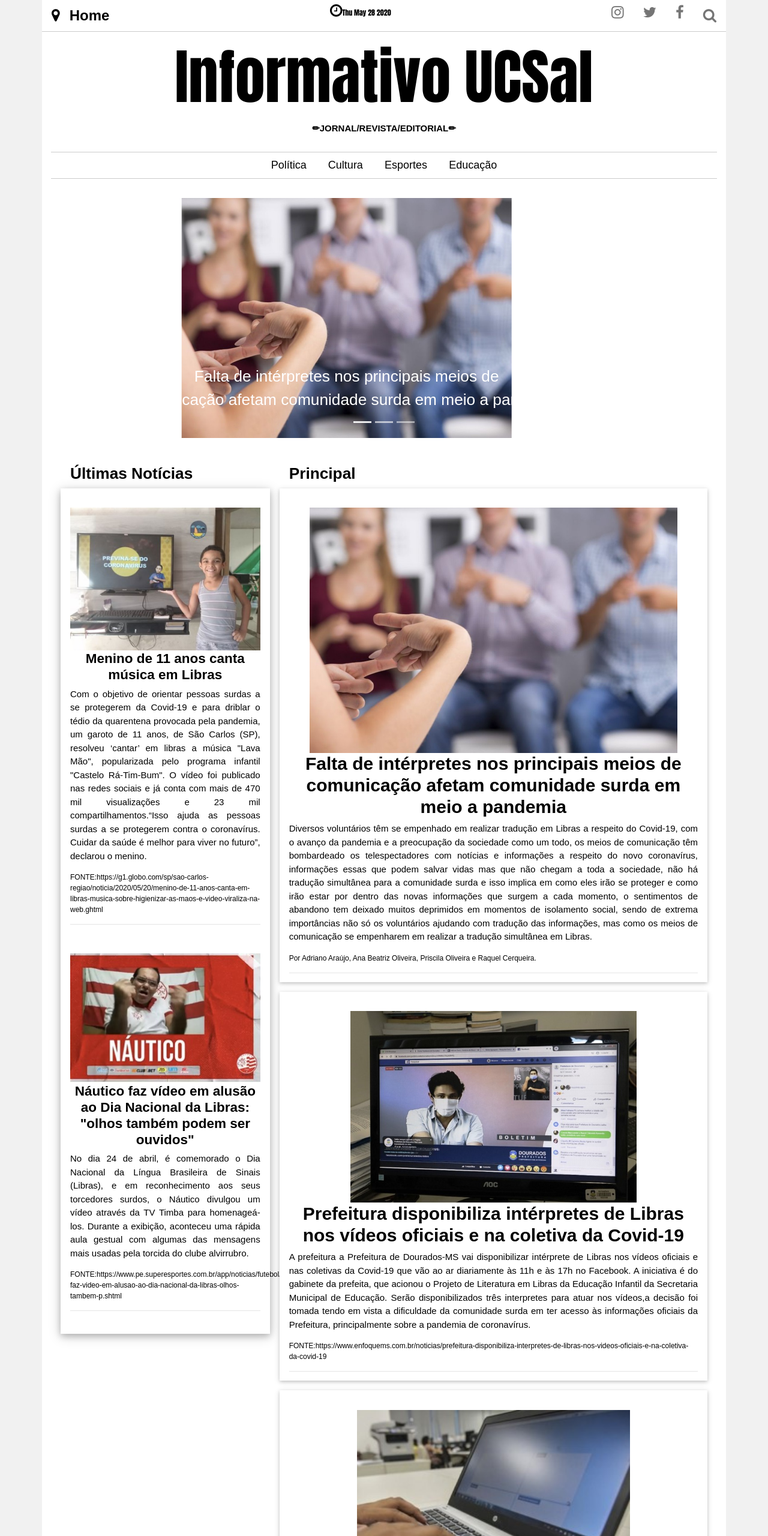
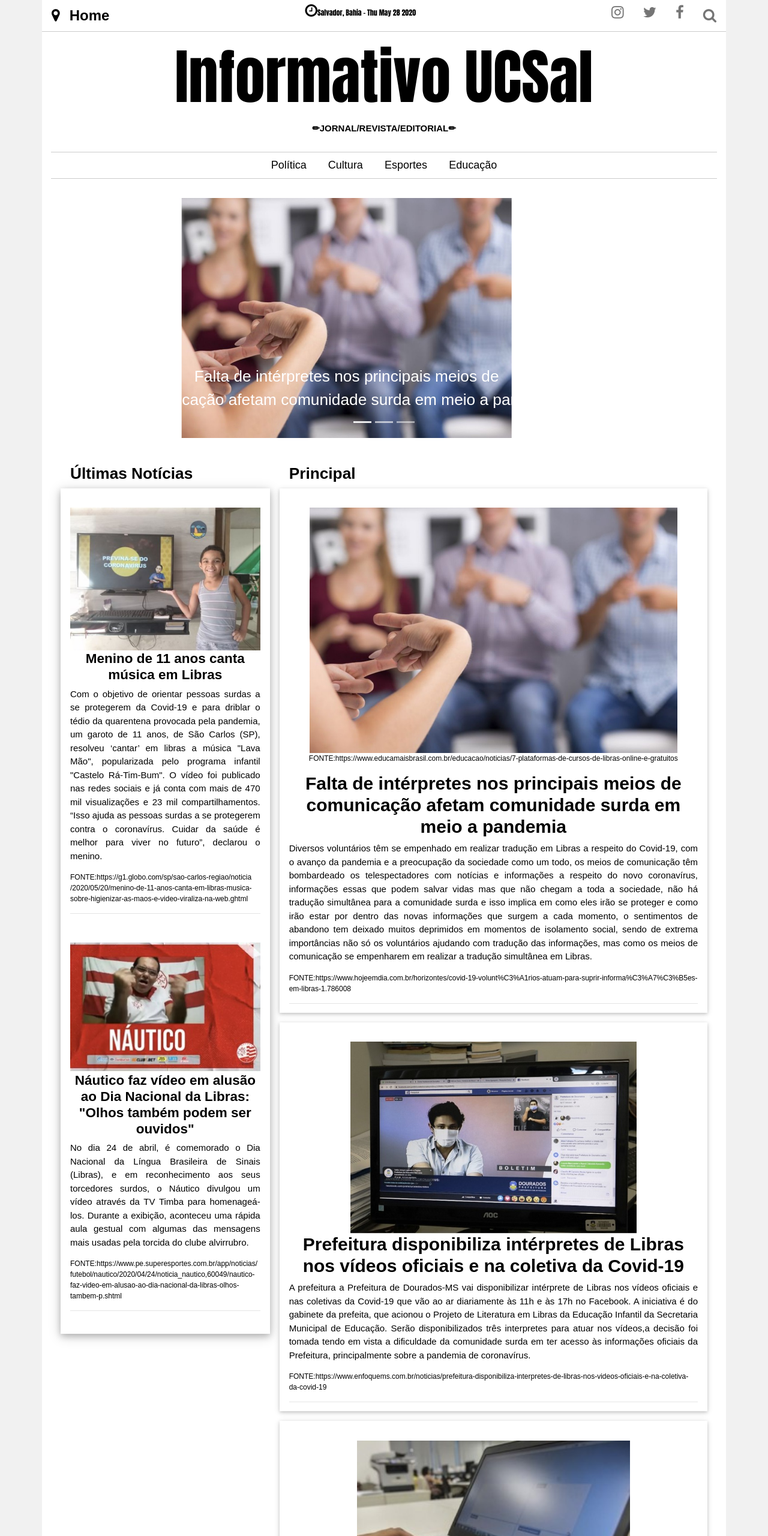
Before and after one commit to adrianoraraujo/libras, a plain HTML site: page web/index.html in a window 1280 px wide. Shown: the top 2560 px of the page at 60% size. Drawn offline with nearby package versions, Linux system fonts and the light colour scheme.

Commit message:
atualização fontes

```diff
--- a/web/index.html
+++ b/web/index.html
@@ -35,7 +35,7 @@ span{
   <div class="row">
 <div class="w3-bar w3-white w3-border-bottom w3-xlarge ">
 
-  <a href="#" class="w3-bar-item w3-button w3-text-black w3-hover-black"><b><i class="fa fa-map-marker w3-margin-right"></i>Home</b></a><i class="fa fa-clock-o"></i><span style="font-size:12px" id="dataDia">Friday, 5 January 2018</span>
+  <a href="#" class="w3-bar-item w3-button w3-text-black w3-hover-black"><b><i class="fa fa-map-marker w3-margin-right"></i>Home</b></a><i class="fa fa-clock-o"></i><span style="font-size:12px" >Salvador, Bahia - </span><span style="font-size:12px" id="dataDia">Friday, 5 January 2018</span>
   <a href="https://www.google.com" class="w3-bar-item w3-button w3-right w3-hover-black w3-text-grey"><i class="fa fa-search"></i></a>
                   <a href="https://www.facebook.com/librasavante" class="w3-bar-item w3-button w3-right w3-hover-black w3-text-grey"><i class="fa fa-facebook w3-right"></i></a>
                   <a href="https://twitter.com/EuAmoLibras" class="w3-bar-item w3-button w3-right w3-hover-black w3-text-grey"><i class="fa fa-twitter w3-right"></i></a>
@@ -123,17 +123,19 @@ span{
           <img src="imagem2.jpg" style="margin-top: 32px; width:100%" alt="some text" >
 
         <h4 class="font-weight-bold">Menino de 11 anos canta música em Libras</h4>
-        <p style="text-align: justify;">Com o objetivo de orientar pessoas surdas a se protegerem da Covid-19 e para driblar o tédio da quarentena provocada pela pandemia, um garoto de 11 anos, de São Carlos (SP), resolveu ‘cantar’ em libras a música "Lava Mão", popularizada pelo programa infantil "Castelo Rá-Tim-Bum". O vídeo foi publicado nas redes sociais e já conta com mais de 470 mil visualizações e 23 mil compartilhamentos.“Isso ajuda as pessoas surdas a se protegerem contra o coronavírus. Cuidar da saúde é melhor para viver no futuro”, declarou o menino.</p>
-        <p style="font-size: 12px ;text-align: justify;">FONTE:https://g1.globo.com/sp/sao-carlos-regiao/noticia/2020/05/20/menino-de-11-anos-canta-em-libras-musica-sobre-higienizar-as-maos-e-video-viraliza-na-web.ghtml</p>
+        <p style="text-align: justify;">Com o objetivo de orientar pessoas surdas a se protegerem da Covid-19 e para driblar o tédio da quarentena provocada pela pandemia, um garoto de 11 anos, de São Carlos (SP), resolveu ‘cantar’ em libras a música "Lava Mão", popularizada pelo programa infantil "Castelo Rá-Tim-Bum". O vídeo foi publicado nas redes sociais e já conta com mais de 470 mil visualizações e 23 mil compartilhamentos. “Isso ajuda as pessoas surdas a se protegerem contra o coronavírus. Cuidar da saúde é melhor para viver no futuro”, declarou o menino.</p>
+        <p style="font-size: 12px ;text-align: justify; margin-bottom: 0px">FONTE:https://g1.globo.com/sp/sao-carlos-regiao/noticia</p>
+        <p style="font-size: 12px ;text-align: justify; margin-top: 0px">/2020/05/20/menino-de-11-anos-canta-em-libras-musica-sobre-higienizar-as-maos-e-video-viraliza-na-web.ghtml</p>
           <hr>
 
         </div>
         <div id="esporte">
          <img src="imagem3.jpg" style="margin-top: 32px; width:100%" alt="some text" >
 
-        <h4 class="font-weight-bold">Náutico faz vídeo em alusão ao Dia Nacional da Libras: "olhos também podem ser ouvidos"</h4>
+        <h4 class="font-weight-bold">Náutico faz vídeo em alusão ao Dia Nacional da Libras: "Olhos também podem ser ouvidos"</h4>
         <p style="text-align: justify;">No dia 24 de abril, é comemorado o Dia Nacional da Língua Brasileira de Sinais (Libras), e em reconhecimento aos seus torcedores surdos, o Náutico divulgou um vídeo através da TV Timba para homenageá-los. Durante a exibição, aconteceu uma rápida aula gestual com algumas das mensagens mais usadas pela torcida do clube alvirrubro.</p>
-        <p style="font-size: 12px ; text-align: justify">FONTE:https://www.pe.superesportes.com.br/app/noticias/futebol/nautico/2020/04/24/noticia_nautico,60049/nautico-faz-video-em-alusao-ao-dia-nacional-da-libras-olhos-tambem-p.shtml</p>
+        <p style="font-size: 12px ;text-align: justify; margin-bottom: 0px">FONTE:https://www.pe.superesportes.com.br/app/noticias/</p>
+        <p style="font-size: 12px ;text-align: justify; margin-top: 0px">futebol/nautico/2020/04/24/noticia_nautico,60049/nautico-faz-video-em-alusao-ao-dia-nacional-da-libras-olhos-tambem-p.shtml</p>
           <hr>
         </div>
 
@@ -154,11 +156,12 @@ span{
         </div>
             <div class="w3-container w3-card w3-white w3-margin-bottom" id="home">
               <img src="imagem5.jpg" style="width:90% ;margin-top:32px " alt="some text" >
+              <p style="font-size: 12px; text-align: center;">FONTE:https://www.educamaisbrasil.com.br/educacao/noticias/7-plataformas-de-cursos-de-libras-online-e-gratuitos</p>
 
               <h2 class="font-weight-bold">Falta de intérpretes nos principais meios de comunicação afetam comunidade surda em meio a pandemia</h2>
               <p style="text-align: justify;">Diversos voluntários têm se empenhado em realizar tradução em Libras a respeito do Covid-19, com o avanço da pandemia e a preocupação da sociedade como um todo, os meios de comunicação têm bombardeado os telespectadores com notícias e informações a respeito do novo coronavírus, informações essas que podem salvar vidas mas que não chegam a toda a sociedade, não há tradução simultânea para a comunidade surda e isso implica em como eles irão se proteger e como irão estar por dentro das novas informações que surgem a cada momento, o sentimentos de abandono tem deixado muitos deprimidos em momentos de isolamento social, sendo de extrema importâncias não só os voluntários ajudando com tradução das informações, mas como os meios de comunicação se empenharem em realizar a tradução simultânea em Libras.</p>
 
-      <p style="font-size: 12px; text-align: justify;">Por Adriano Araújo, Ana Beatriz Oliveira, Priscila Oliveira e Raquel Cerqueira.</p>
+      <p style="font-size: 12px; text-align: justify;">FONTE:https://www.hojeemdia.com.br/horizontes/covid-19-volunt%C3%A1rios-atuam-para-suprir-informa%C3%A7%C3%B5es-em-libras-1.786008</p>
                 <hr>
 
             </div>
@@ -167,8 +170,7 @@ span{
 
         <h2 class="font-weight-bold">Prefeitura disponibiliza intérpretes de Libras nos vídeos oficiais e na coletiva da Covid-19</h2>
         <p style="text-align: justify;">A prefeitura a Prefeitura de Dourados-MS vai disponibilizar intérprete de Libras nos vídeos oficiais e nas coletivas da Covid-19 que vão ao ar diariamente às 11h e às 17h no Facebook.
-A iniciativa é do gabinete da prefeita, que acionou o Projeto de Literatura em Libras da Educação Infantil da Secretaria Municipal de Educação. Serão disponibilizados três interpretes para atuar nos vídeos,a decisão foi tomada tendo em vista a dificuldade da comunidade surda em ter acesso às informações oficiais da Prefeitura, principalmente sobre a pandemia de coronavírus.
-</p>
+A iniciativa é do gabinete da prefeita, que acionou o Projeto de Literatura em Libras da Educação Infantil da Secretaria Municipal de Educação. Serão disponibilizados três interpretes para atuar nos vídeos,a decisão foi tomada tendo em vista a dificuldade da comunidade surda em ter acesso às informações oficiais da Prefeitura, principalmente sobre a pandemia de coronavírus.</p>
 
 <p style="font-size: 12px; text-align: justify;">FONTE:https://www.enfoquems.com.br/noticias/prefeitura-disponibiliza-interpretes-de-libras-nos-videos-oficiais-e-na-coletiva-da-covid-19</p>
           <hr>
@@ -181,13 +183,9 @@ A iniciativa é do gabinete da prefeita, que acionou o Projeto de Literatura em
           <img src="imagem4.jpg" style="width:70% ;margin-top:32px " alt="some text" >
 
         <h2 class="font-weight-bold" style="text-align: justify;">A edição do Enem deste ano tem diversos recursos de acessibilidade</h2>
-        <p style="text-align: justify;">A edição do Enem deste ano tem diversos recursos de acessibilidade. Todas as solicitações devem ser realizadas no ato da inscrição. Quem teve o laudo médico aceito em 2017, 2018 e 2019 não precisa de novo do documento, desde que a solicitação de atendimento seja a mesma dos anos anteriores. https://enem.inep.gov.br/antes#leia-o-edital
-
-Já o Enem Digital terá aplicação-piloto e, por isso, não oferece recursos de acessibilidade em 2020.O participante com deficiência auditiva, surdez ou surdocegueira deve informar, durante a inscrição, se usa aparelho auditivo ou implante coclear, o que dispensa a vistoria nos dias da prova, por parte do aplicador.O Instituto Nacional de Estudos e Pesquisas Educacionais Anísio Teixeira (Inep) tem versões dos editais do Enem traduzidos em língua brasileira de sinais (libras) desde 2013. Neste ano, a versão em libras do edital do Enem impresso está disponível no canal do Inep no YouTube.
-
-</p>
-
-<p style="font-size: 12px; text-align: justify;">FONTE:https://www.agazeta.com.br/es/cotidiano/cursos-preparatorios-para-o-enem-oferecem-aulas-gratuitas-pela-internet-0520</p>
+        <p style="text-align: justify;">A edição do Enem deste ano tem diversos recursos de acessibilidade. Todas as solicitações devem ser realizadas no ato da inscrição. Quem teve o laudo médico aceito em 2017, 2018 e 2019 não precisa de novo do documento, desde que a solicitação de atendimento seja a mesma dos anos anteriores. Já o Enem Digital terá aplicação-piloto e, por isso, não oferece recursos de acessibilidade em 2020.O participante com deficiência auditiva, surdez ou surdocegueira deve informar, durante a inscrição, se usa aparelho auditivo ou implante coclear, o que dispensa a vistoria nos dias da prova, por parte do aplicador.O Instituto Nacional de Estudos e Pesquisas Educacionais Anísio Teixeira (Inep) tem versões dos editais do Enem traduzidos em língua brasileira de sinais (libras) desde 2013. Neste ano, a versão em libras do edital do Enem impresso está disponível no canal do Inep no YouTube.</p>
+<p style="font-size: 12px; text-align: justify; margin-bottom: 0px">FONTE1:https://enem.inep.gov.br/antes#leia-o-edital</p>
+<p style="font-size: 12px; text-align: justify;">FONTE2:https://www.agazeta.com.br/es/cotidiano/cursos-preparatorios-para-o-enem-oferecem-aulas-gratuitas-pela-internet-0520</p>
           <hr>
         </div>
       </div>
```
Also changed, not shown: web/teste.js (added).
